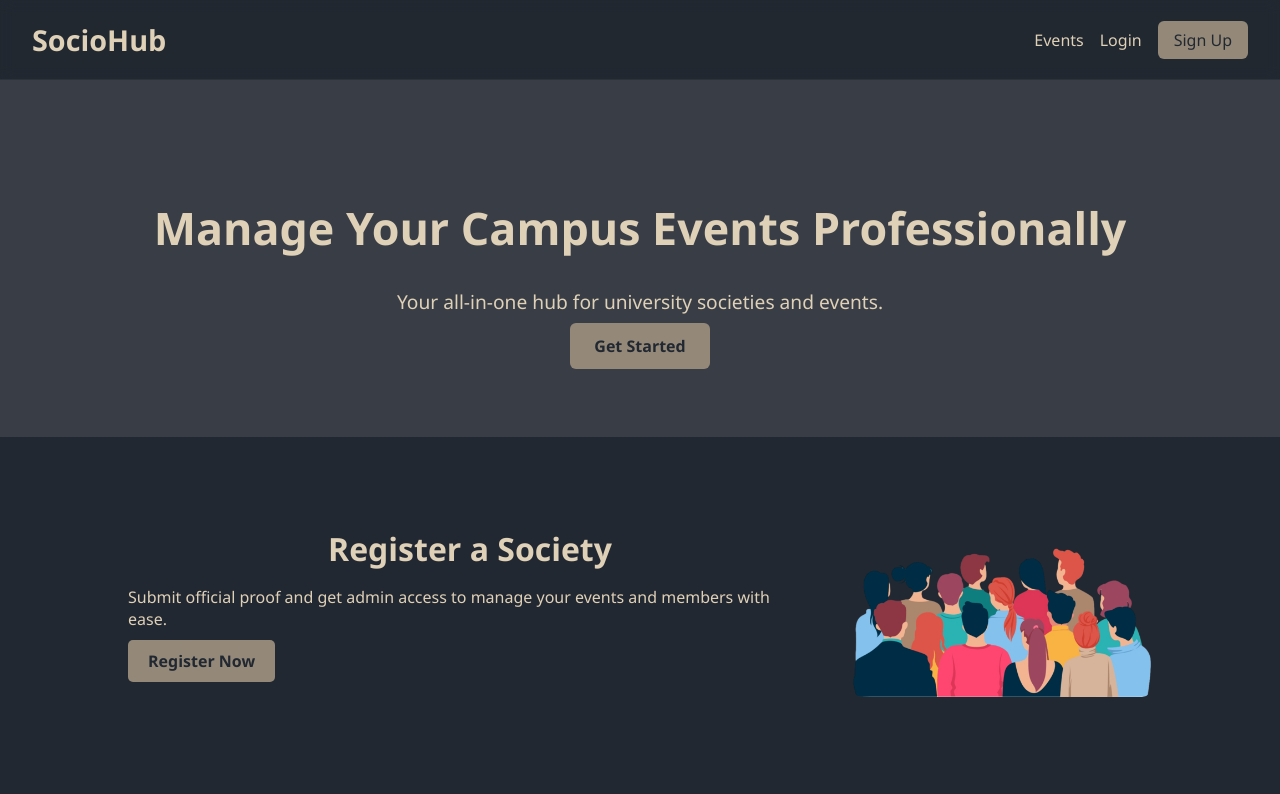
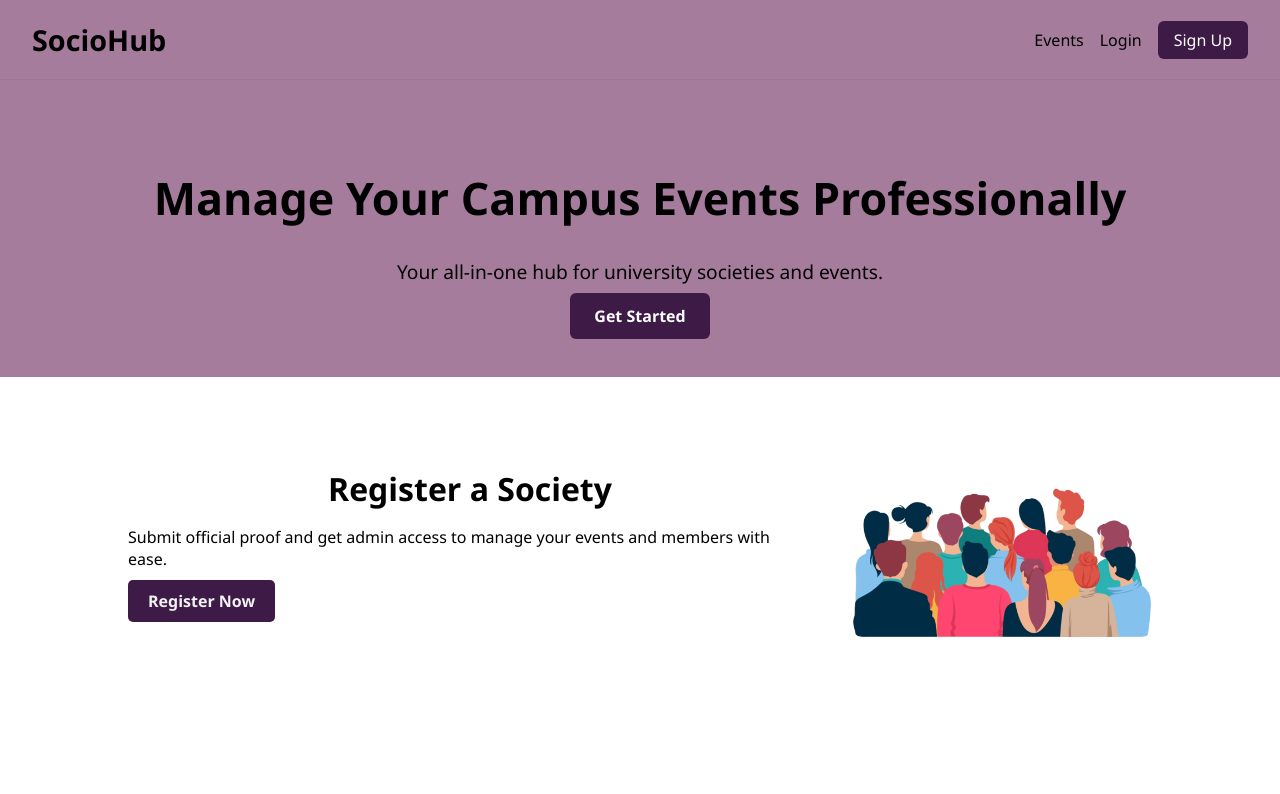
Before and after one commit to khadijasaeed683/SocioHub, a React (Create React App) app in the folder client/: page / in a window 1280 px wide. Shown: the top 794 px of the page. Built offline with nearby package versions, Linux system fonts and the light colour scheme; no server answers.

Commit message:
changed theme a little

```diff
--- a/client/src/components/Navbar.css
+++ b/client/src/components/Navbar.css
@@ -5,33 +5,32 @@
   justify-content: space-between;
   align-items: center;
   padding: 20px 32px;
-  background-color: rgba(34, 40, 49, 0.85);
-  backdrop-filter: blur(6px);
-  color: #DFD0B8;
+  background-color: #A67C9D;
+  color: #000000;
   position: sticky;
   top: 0;
   z-index: 1000;
-  border-bottom: 1px solid rgba(255, 255, 255, 0.05);
+  border-bottom: 1px solid rgba(0, 0, 0, 0.05);
   transition: all 0.3s ease;
 }
 
 .navbar-scrolled {
   padding: 10px 32px;
-  background-color: rgba(20, 24, 30, 0.95); /* slightly darker */
-  box-shadow: 0 2px 6px rgba(0, 0, 0, 0.5);
+  background-color: #F5F5F5;
+  box-shadow: 0 2px 6px rgba(0, 0, 0, 0.1);
 }
 
 .logo-link {
   font-size: 1.8rem;
   font-weight: bold;
   transition: font-size 0.3s ease;
+  text-decoration: none;
+  color: #000000;
 }
 
 .navbar-scrolled .logo {
   font-size: 1.4rem;
 }
-
-
 
 .navbar-right {
   display: flex;
@@ -41,18 +40,18 @@
 
 .nav-link {
   text-decoration: none;
-  color: #DFD0B8;
+  color: #000000;
   font-weight: 500;
   transition: color 0.3s ease;
 }
 
 .nav-link:hover {
-  color: #948979;
+  color: #5D3A8D; /* Optional hover tweak */
 }
 
 .nav-button {
-  background-color: #948979;
-  color: #222831;
+  background-color: #3E1A47;
+  color: #ffffff;
   padding: 8px 16px;
   border-radius: 6px;
   text-decoration: none;
@@ -61,7 +60,7 @@
 }
 
 .nav-button:hover {
-  background-color: #b3a78c;
+  background-color: #52225C;
 }
 
 /* Responsive for small screens */
@@ -83,11 +82,7 @@
     padding-left: 0;
   }
 }
-.logo-link {
-  text-decoration: none;
-  color: inherit;
-  font-weight: bold;
+
+.avatar {
+  background-color: #E0E0E0; /* Updated to match light theme */
 }
-.avatar{
- background-color: rgba(34, 40, 49, 0.85);
-}
--- a/client/src/pages/LandingPage.css
+++ b/client/src/pages/LandingPage.css
@@ -1,29 +1,30 @@
 .landing-container {
-  background-color: #222831;
-  color: #DFD0B8;
+  background-color: #ffffff;
+  color: #000000;
   font-family: 'Segoe UI', sans-serif;
   padding-bottom: 40px;
 }
 
 .hero {
   text-align: center;
-  padding: 80px 20px;
-  background-color: #393E46;
+  padding: 50px 20px;
+  background-color: #A67C9D;
 }
 
 .hero h1 {
   font-size: 2.8rem;
-  color: #DFD0B8;
+  color: #000000;
 }
 
 .hero p {
   font-size: 1.2rem;
   margin: 20px 0;
+  color: #000000;
 }
 
 .cta-btn {
-  background-color: #948979;
-  color: #222831;
+  background-color: #3E1A47;
+  color: #fcfdfe;
   padding: 12px 24px;
   text-decoration: none;
   font-weight: 600;
@@ -55,19 +56,19 @@
 
 .feature-text h2 {
   font-size: 2rem;
-  color: #DFD0B8;
+  color: #000000;
   margin-bottom: 10px;
 }
 
 .feature-text p {
   font-size: 1rem;
-  color: #DFD0B8;
+  color: #000000;
   margin-bottom: 20px;
 }
 
 .feature-btn {
-  background-color: #948979;
-  color: #222831;
+  background-color: #3E1A47;
+  color: #f1f1f1;
   padding: 10px 20px;
   text-decoration: none;
   font-weight: 600;
@@ -100,14 +101,14 @@
 }
 
 .society-gallery::-webkit-scrollbar-thumb {
-  background: #948979;
+  background: #A67C9D;
   border-radius: 4px;
 }
 
 .society-card {
   flex: 0 0 auto; /* prevent shrinking */
-  min-width: 200px;
-  background-color: #948979;
+  min-width: 150px;
+  background-color: #A67C9D;
   border-radius: 10px;
   padding: 10px;
   text-align: center;
--- a/client/src/pages/LandingPage.jsx
+++ b/client/src/pages/LandingPage.jsx
@@ -86,7 +86,7 @@ const LandingPage = () => {
               </div>
             ))}
           </div>
-          <Link to="/JoinSociety" className="feature-btn">Join Now</Link>
+          <Link to="/JoinSociety" className="feature-btn">View More</Link>
         </div>
       </section>
 
```
Also changed, not shown: 1 other file (tests, documents, lock files or other folders).
